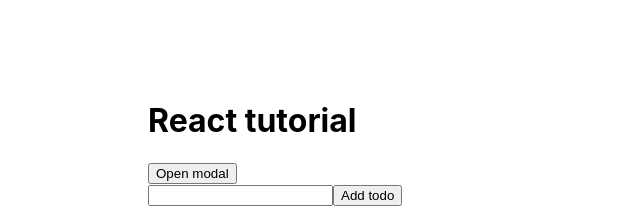
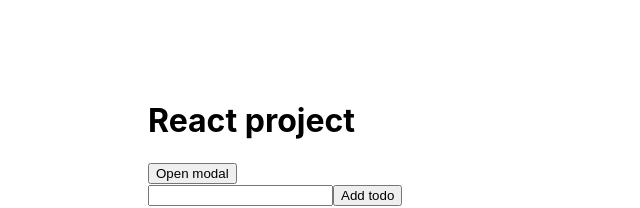
Before and after one commit to hikimory/react-gh-pages, a React (Create React App) app: page / in a window 1280 px wide. Shown: the top 208 px of the page, without its empty margins (192-832 px from the left). Built offline with nearby package versions, Linux system fonts and the light colour scheme; no server answers.

Commit message:
Update react page

```diff
--- a/src/App.js
+++ b/src/App.js
@@ -48,7 +48,7 @@ function App() {
   return (
     <Context.Provider value={{removeTodo, toggleTodo}}>
       <div className="wrapper">
-        <h1>React tutorial</h1>
+        <h1>React project</h1>
 
         <Modal />
 
```
